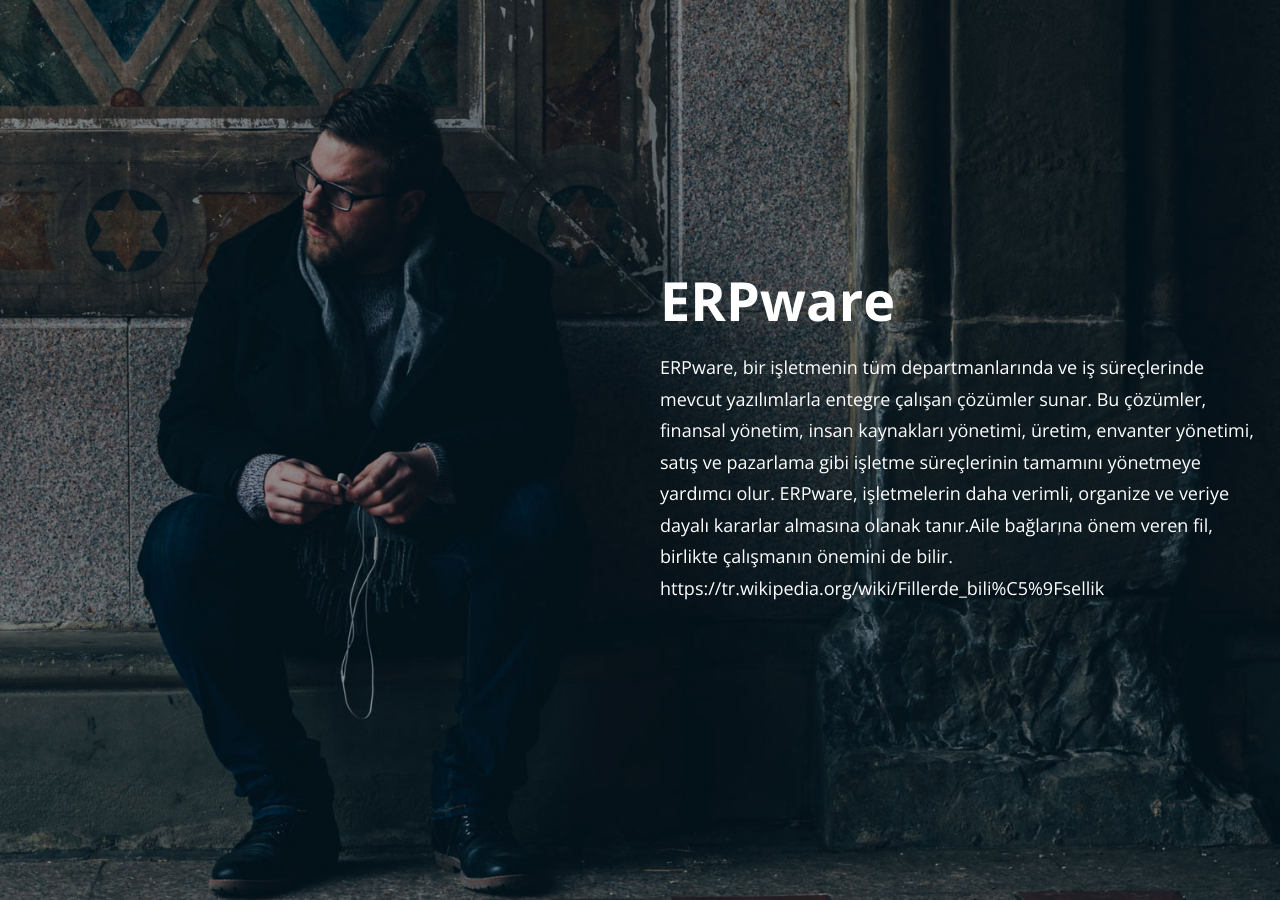
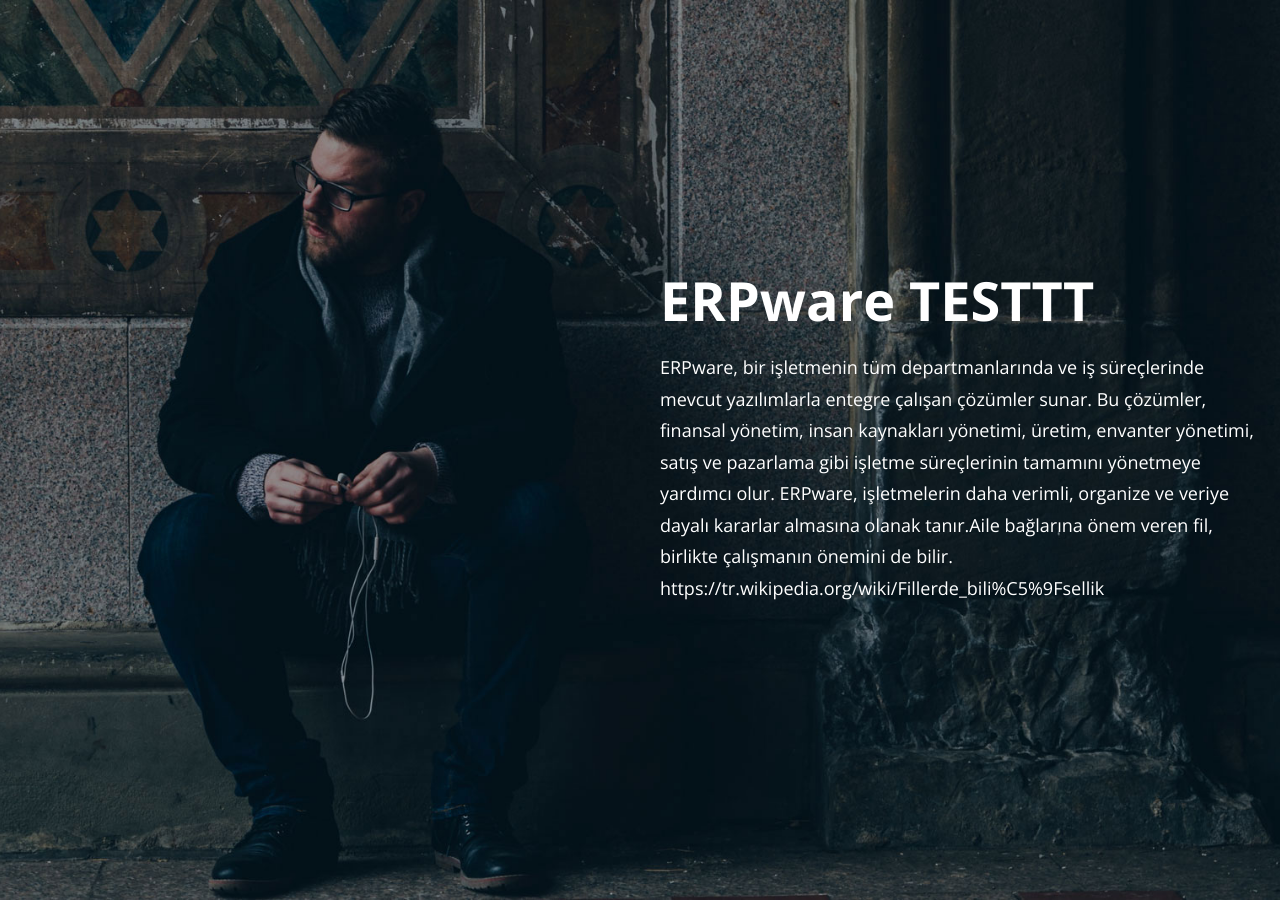
Before and after one commit to erpwarecomtr/erpwarecomtr.github.io, a Jekyll site: the page built from full.html, in a window 1280 px wide. Built offline with Jekyll 4.4.1, drawn with Linux system fonts in a browser that asks for light colours.

Commit message:
Update full.html

```diff
--- a/full.html
+++ b/full.html
@@ -3,7 +3,7 @@
 title: Uni - A simple, one page Jekyll theme
 ---
   {% if site.title %}
-  <h1 class="pageTitle">{{ site.title }}</h1>
+  <h1 class="pageTitle">{{ site.title }} TESTTT</h1>
   {% endif %}
 
   {% if site.content %}
```
